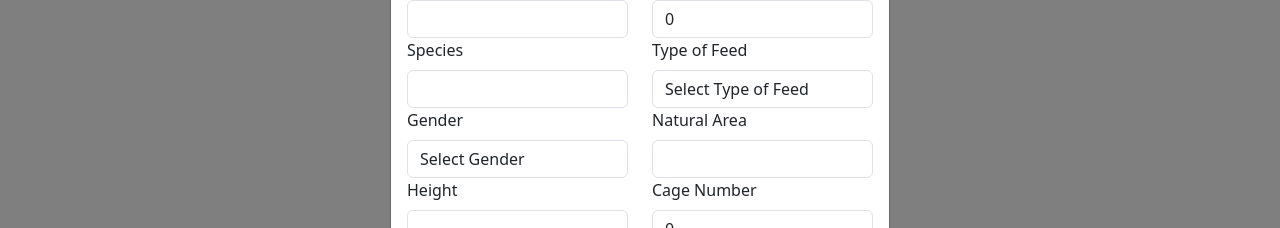
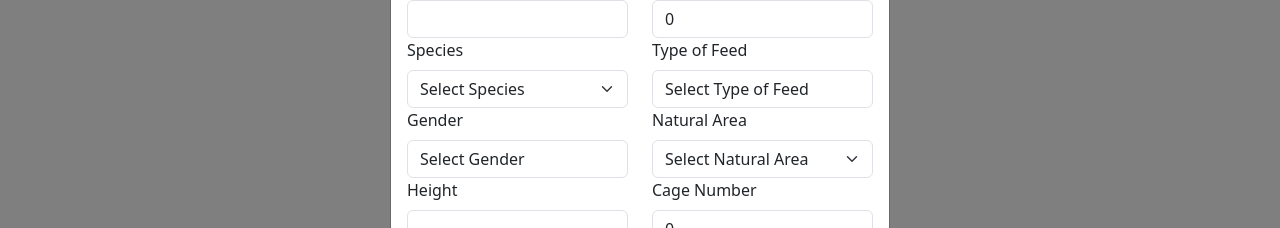
Before and after one commit to redskyby/course_project_database_client, a React (Create React App) app: page /animals in a window 1280 px wide. Both pictures are taken after a click on the button "Добавить". Shown: the part 146-374 px from the top of the page. Built offline with nearby package versions, Linux system fonts and the light colour scheme; no server answers.

Commit message:
AddAnimal.tsx was done but without connection to API.

```diff
--- a/src/components/modals/modalAddAnimal/AddAnimal.tsx
+++ b/src/components/modals/modalAddAnimal/AddAnimal.tsx
@@ -22,7 +22,25 @@ const AddAnimal = ({ show, setShow }: { show: boolean; setShow: React.Dispatch<R
 
     const handleSubmit = (e: React.MouseEvent<HTMLButtonElement>) => {
         e.preventDefault();
-        setShow(false);
+
+        // Проверка на пустые значения или отрицательные числа
+        if (
+            !name ||
+            !species ||
+            !gender ||
+            !height ||
+            !weight ||
+            !date ||
+            age <= 0 ||
+            cageNum <= 0 ||
+            offspring < 0 ||
+            numOffSpring < 0
+        ) {
+            // Можно вывести сообщение об ошибке или выполнить другие действия
+            alert("Пожалуйста, заполните все поля корректно.");
+            return;
+        } else {
+            // Создание объекта formData
             const formData: FormDatForAddAnimalModal = {
                 name,
                 species,
@@ -37,7 +55,10 @@ const AddAnimal = ({ show, setShow }: { show: boolean; setShow: React.Dispatch<R
                 offspring,
                 numOffSpring,
             };
-        console.log(formData); // Отправка данных, например, на сервер
+            setShow(false);
+            console.log(formData);
+            alert("Животное добавлено.");
+        }
     };
 
     return (
@@ -60,12 +81,11 @@ const AddAnimal = ({ show, setShow }: { show: boolean; setShow: React.Dispatch<R
                             </Form.Group>
                             <Form.Group controlId="species">
                                 <Form.Label>Species</Form.Label>
-                                <Form.Control
-                                    type="text"
-                                    value={species}
-                                    onChange={(e) => setSpecies(e.target.value)}
-                                    required
-                                />
+                                <Form.Select value={species} onChange={(e) => setSpecies(e.target.value)} required>
+                                    <option value="">Select Species</option>
+                                    <option value="predator">Predator</option>
+                                    <option value="herbivore">Herbivore</option>
+                                </Form.Select>
                             </Form.Group>
                             <Form.Group controlId="gender">
                                 <Form.Label>Gender</Form.Label>
@@ -133,12 +153,15 @@ const AddAnimal = ({ show, setShow }: { show: boolean; setShow: React.Dispatch<R
                             </Form.Group>
                             <Form.Group controlId="naturalArea">
                                 <Form.Label>Natural Area</Form.Label>
-                                <Form.Control
-                                    type="text"
+                                <Form.Select
                                     value={naturalArea}
                                     onChange={(e) => setNaturalArea(e.target.value)}
                                     required
-                                />
+                                >
+                                    <option value="">Select Natural Area</option>
+                                    <option value="forest">Forest</option>
+                                    <option value="grassland">Grassland</option>
+                                </Form.Select>
                             </Form.Group>
                             <Form.Group controlId="cageNum">
                                 <Form.Label>Cage Number</Form.Label>
```
Lines whose indentation alone changed are shown as unchanged.
